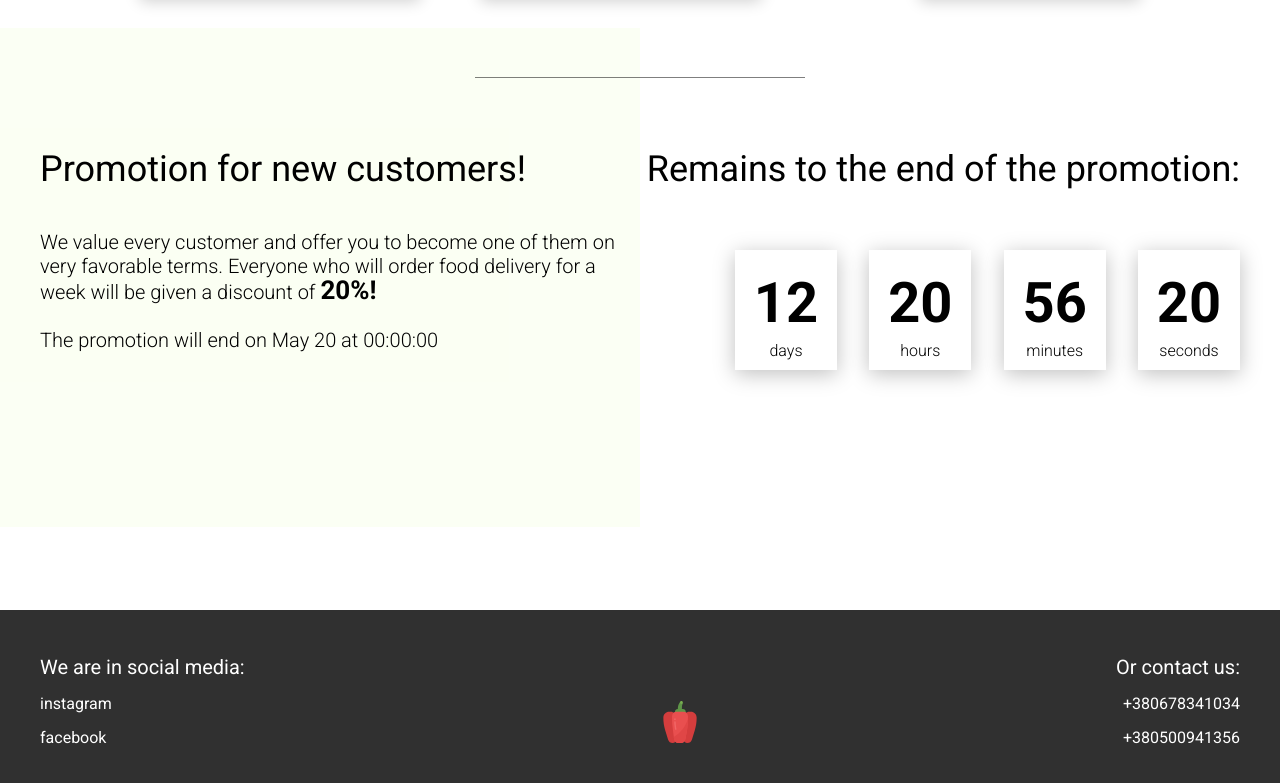
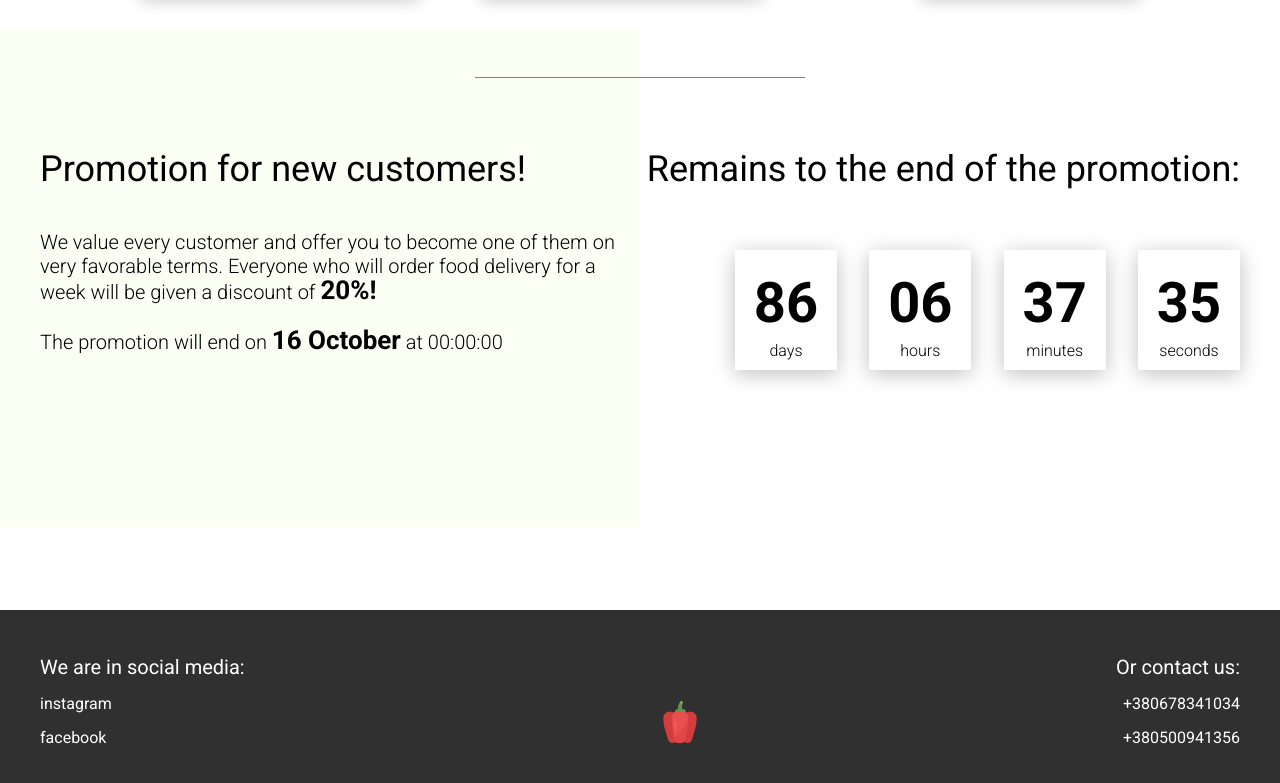
Before and after one commit to nikvitkaua/food-delivery, a website with bundled scripts: page src/index.html in a window 1280 px wide. Shown: the part 3429-4212 px from the top of the page. Built offline with nearby package versions, Linux system fonts and the light colour scheme; files whose address does not match are found by name.

Commit message:
add timer functionalitty on site

```diff
--- a/src/index.html
+++ b/src/index.html
@@ -252,7 +252,7 @@
                     We value every customer and offer you to become one of them on very favorable terms.
                     Everyone who will order food delivery for a week will be given a discount of <span>20%! </span>
                     <br><br>
-                    The promotion will end on May 20 at 00:00:00
+                    The promotion will end on <span id="endPromotionDate">May 20</span> at 00:00:00
                 </div>
             </div>
             <div class="promotion__timer">
--- a/src/js/main.js
+++ b/src/js/main.js
@@ -1,6 +1,7 @@
 "use strict";
 
 document.addEventListener("DOMContentLoaded", () => {
+    // Tabs
     const tabContainer = document.querySelector(".tabcontainer"),
         tabs = tabContainer.querySelectorAll(".tabcontent"),
         tabsTitle = tabContainer.querySelectorAll(".tabheader__item");
@@ -18,4 +19,64 @@ document.addEventListener("DOMContentLoaded", () => {
     function removeActiveClass(parent, activeClass) {
         parent.querySelector(`.${activeClass}`).classList.remove(activeClass);
     };
+
+    // Timer
+    const deadline = "2025-10-16",
+        promotionEndDate = document.querySelector("#endPromotionDate");
+
+    promotionEndDate.textContent = `${new Date(
+        deadline
+    ).getDate()} ${new Intl.DateTimeFormat("en-EN", { month: "long" }).format(
+        new Date(deadline)
+    )}`;
+
+    function getTimeRemaining(endtime) {
+        const t = Date.parse(endtime) - Date.parse(new Date()),
+            days = Math.floor(t / (1000 * 60 * 60 * 24)),
+            hours = Math.floor((t / (1000 * 60 * 60)) % 24),
+            minutes = Math.floor((t / 1000 / 60) % 60),
+            seconds = Math.floor((t / 1000) % 60);
+
+        return {
+            total: t,
+            days: days,
+            hours: hours,
+            minutes: minutes,
+            seconds: seconds
+        };
+    }
+
+    function getZero(num) {
+        if (num >= 0 && num < 10) {
+            return `0${num}`;
+        } else {
+            return num;
+        }
+    }
+
+    function setClock(selector, endtime) {
+        const timer = document.querySelector(selector),
+            days = timer.querySelector("#days"),
+            hours = timer.querySelector("#hours"),
+            minutes = timer.querySelector("#minutes"),
+            seconds = timer.querySelector("#seconds"),
+            timeInterval = setInterval(updateClock, 1000);
+
+        updateClock();
+
+        function updateClock() {
+            const t = getTimeRemaining(endtime);
+
+            days.textContent = getZero(t.days);
+            hours.textContent = getZero(t.hours);
+            minutes.textContent = getZero(t.minutes);
+            seconds.textContent = getZero(t.seconds);
+
+            if (t.total <= 0) {
+                clearInterval(timeInterval);
+            }
+        }
+    };
+
+    setClock(".timer", deadline);
 });
```
Also changed, not shown: dist/index.html, dist/js/script.js, 1 other file.
